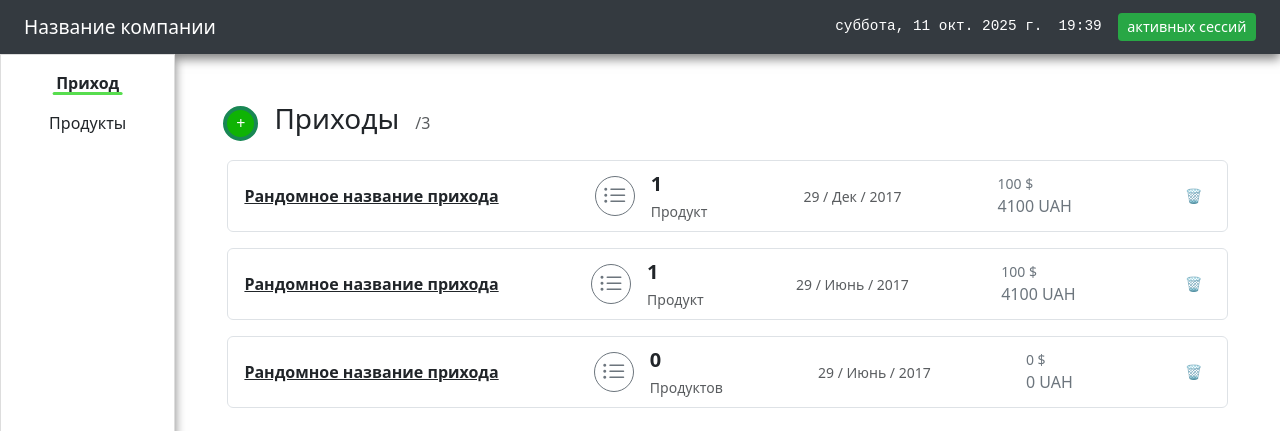
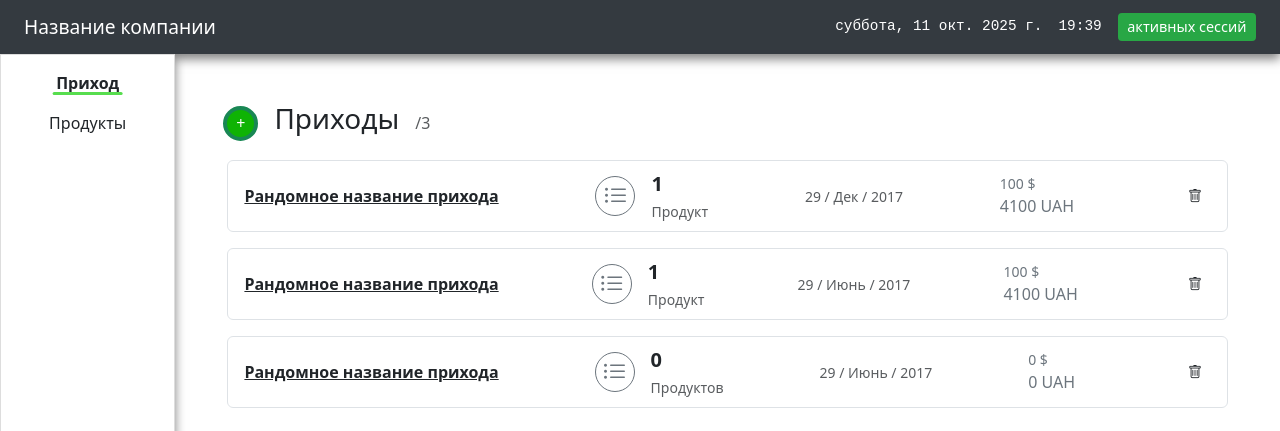
Before and after one commit to EvgeniyKarpuhin/orders-products, a Vue app: page /orders in a window 1280 px wide. Shown: the top 431 px of the page. Built offline with nearby package versions, Linux system fonts and the light colour scheme.

Commit message:
Update Orders.vue

```diff
--- a/src/pages/Orders.vue
+++ b/src/pages/Orders.vue
@@ -60,7 +60,7 @@ const ordersStore = useOrdersStore()
 
             <div class="text-start d-flex align-items-center">
               <div>
-                <i class="bi bi-list-ul me-3 text-secondary" style="font-size: x-large;border: 1px solid;border-radius: 50%;width: 40px;display: flex;height: 40px;justify-content: center;align-items: center;" ></i>
+                <i class="bi bi-list-ul me-3 text-secondary" style="font-size: x-large;border: 1px solid;border-radius: 50%;width: 40px;display: flex;height: 40px;justify-content: center;align-items: center;"></i>
               </div>
               <div>
                 <div class="fw-bold fs-5">{{ order.products?.length || 0 }}</div>
@@ -80,7 +80,7 @@ const ordersStore = useOrdersStore()
               </div>
 
             <button class="btn btn-sm ms-2" @click.stop="confirmDelete(order)">
-              🗑
+              <i class="bi bi-trash"></i>
             </button>
           </button>
         </div>
```
